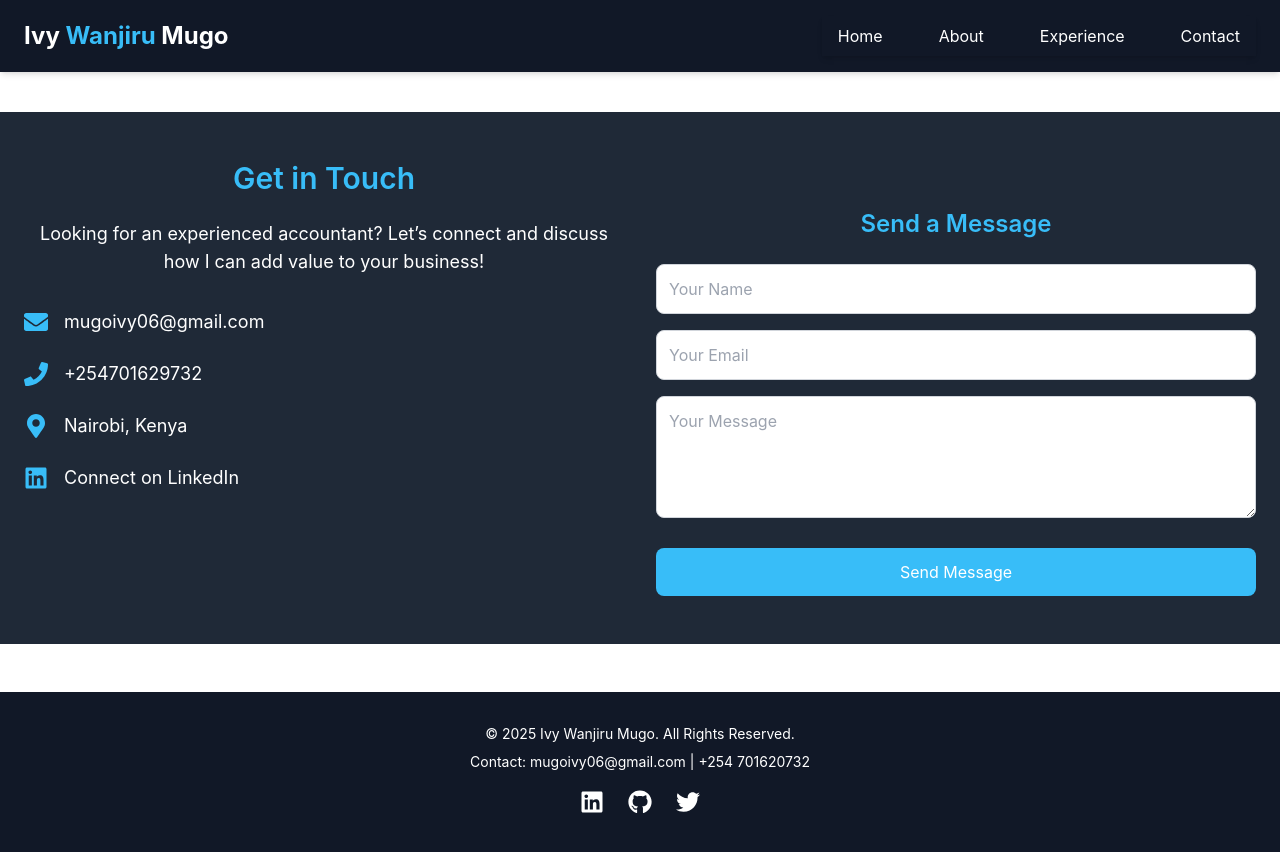
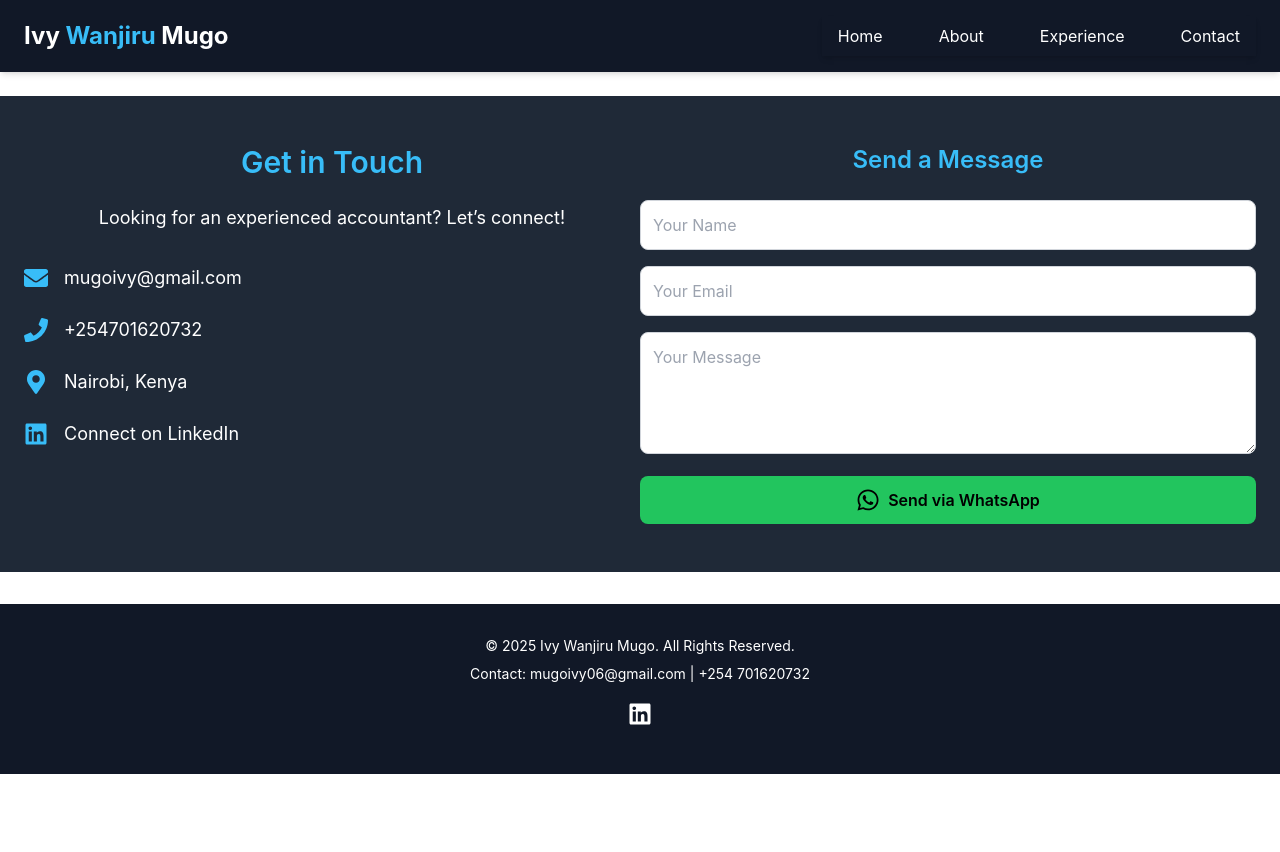
Before and after one commit to sheena849/Random, a React (Create React App) app in the folder super/: page /contact in a window 1280 px wide. Shown: the top 852 px of the page. After the commit the page ends 800 px from the top, so only its background shows below. Built offline with nearby package versions, Linux system fonts and the light colour scheme.

Commit message:
Minor changes

```diff
--- a/super/src/components/Footer.js
+++ b/super/src/components/Footer.js
@@ -1,5 +1,5 @@
 import React from "react";
-import { FaLinkedin, FaGithub, FaTwitter } from "react-icons/fa";
+import { FaLinkedin } from "react-icons/fa";
 
 function Footer() {
   return (
@@ -13,15 +13,10 @@ function Footer() {
         </p>
         {/* Social Media Links */}
         <div className="social-links space-x-6 mb-4">
-          <a href="https://www.linkedin.com/in/ivywanjirumugo" target="_blank" rel="noopener noreferrer" className="hover:text-yellow-400">
+          <a href="https://www.linkedin.com/in/ivy-mugo-a33b132a1/" target="_blank" rel="noopener noreferrer" className="hover:text-yellow-400">
             <FaLinkedin className="text-2xl inline-block" />
           </a>
-          <a href="https://github.com/ivywanjirumugo" target="_blank" rel="noopener noreferrer" className="hover:text-yellow-400">
-            <FaGithub className="text-2xl inline-block" />
-          </a>
-          <a href="https://twitter.com/ivywanjirumugo" target="_blank" rel="noopener noreferrer" className="hover:text-yellow-400">
-            <FaTwitter className="text-2xl inline-block" />
-          </a>
+
         </div>
       </div>
     </footer>
--- a/super/src/pages/About.js
+++ b/super/src/pages/About.js
@@ -90,7 +90,10 @@ function About() {
             >
               <h3 className="text-2xl font-semibold text-white">Education</h3>
               <p className="text-lg text-white">
-                Bachelor's Degree in Accounting – <strong>University Name</strong>
+                Bachelor's Degree in Insuarance – <strong>Technical University Of Kenya </strong>
+              </p>
+              <p className="text-lg text-white">
+                Certified Public Accountant– <strong>Royal Business School </strong>
               </p>
             </motion.div>
           )}
@@ -107,10 +110,10 @@ function About() {
               <h3 className="text-2xl font-semibold text-white">Skills & Expertise</h3>
               <ul className="list-disc pl-6 space-y-2 text-white">
                 <li>Financial Reporting & Analysis</li>
-                <li>Budgeting & Forecasting</li>
+
                 <li>Tax Preparation & Compliance</li>
                 <li>Accounts Payable & Receivable</li>
-                <li>Accounting Software (e.g., QuickBooks, Xero)</li>
+                <li>Accounting Software </li>
               </ul>
             </motion.div>
           )}
--- a/super/src/pages/Contact.js
+++ b/super/src/pages/Contact.js
@@ -1,116 +1,149 @@
-import React from "react";
-import { FaEnvelope, FaPhone, FaMapMarkerAlt, FaLinkedin } from "react-icons/fa";
+import React, { useState } from "react";
+import { FaEnvelope, FaPhone, FaMapMarkerAlt, FaLinkedin, FaWhatsapp } from "react-icons/fa";
 import { motion } from "framer-motion";
 
 function Contact() {
+  const [formData, setFormData] = useState({ name: "", email: "", message: "" });
+
+  const handleChange = (e) => {
+    setFormData({ ...formData, [e.target.name]: e.target.value });
+  };
+
+  const handleWhatsAppSend = () => {
+    const { name, email, message } = formData;
+    if (!name || !email || !message) {
+      alert("Please fill in all fields before sending.");
+      return;
+    }
+
+    const phone = "254701620732";
+    const encodedMessage = encodeURIComponent(
+      `Hello, my name is ${name}. My email is ${email}. Here is my message: ${message}`
+    );
+    const whatsappUrl = `https://api.whatsapp.com/send?phone=${phone}&text=${encodedMessage}`;
+
+    if (window.confirm("You are about to send this message via WhatsApp. Continue?")) {
+      window.open(whatsappUrl, "_blank");
+
+      // Show success message
+      alert("Message sent to Ivy successfully!");
+
+      // Clear form fields
+      setFormData({ name: "", email: "", message: "" });
+
+      // Redirect to the homepage after 2 seconds
+      setTimeout(() => {
+        window.location.href = "/"; // Change this if your portfolio homepage URL is different
+      }, 2000);
+    }
+  };
+
+
   return (
     <motion.section
-      className="contact py-12 px-6 bg-gray-800 text-white mt-24 mb-8 lg:mt-28 lg:mb-12" // Increased top margin to mt-24 or mt-28
+      className="contact py-12 px-6 bg-gray-800 text-white mt-20 lg:mt-24"
       initial={{ opacity: 0, y: 50 }}
       animate={{ opacity: 1, y: 0 }}
       transition={{ duration: 0.8 }}
     >
-      <div className="flex flex-col lg:flex-row justify-between items-start space-y-8 lg:space-y-0">
-        {/* Left side: Contact Info */}
-        <div className="contact-details w-full lg:w-1/2 mr-8">
-          <h2 className="contact-title text-3xl font-semibold text-center mb-6 text-sky-400">Get in Touch</h2>
-          <p className="contact-description text-lg text-center mb-8 text-white">
-            Looking for an experienced accountant? Let’s connect and discuss how I can add value to your business!
-          </p>
+      <div className="flex flex-col lg:flex-row justify-between items-start">
+        {/* Left side */}
+        <div className="contact-details w-full lg:w-1/2">
+          <motion.h2
+            className="text-3xl font-semibold text-center mb-6 text-sky-400"
+            initial={{ opacity: 0, y: -20 }}
+            animate={{ opacity: 1, y: 0 }}
+            transition={{ duration: 1 }}
+          >
+            Get in Touch
+          </motion.h2>
+          <motion.p
+            className="text-lg text-center mb-8"
+            initial={{ opacity: 0, y: -20 }}
+            animate={{ opacity: 1, y: 0 }}
+            transition={{ duration: 1, delay: 0.2 }}
+          >
+            Looking for an experienced accountant? Let’s connect!
+          </motion.p>
 
-          {/* Contact Items */}
-          <motion.div
-            className="contact-info space-y-6"
-            initial={{ opacity: 0 }}
-            animate={{ opacity: 1 }}
-            transition={{ delay: 0.5, duration: 0.8 }}
-          >
-            <motion.div
-              className="contact-item flex items-center space-x-4"
-              whileHover={{ scale: 1.1 }}
-              initial={{ opacity: 0 }}
-              animate={{ opacity: 1 }}
-              transition={{ delay: 0.6, duration: 0.8 }}
-            >
-              <FaEnvelope className="contact-icon text-2xl text-sky-400" />
-              <a href="mailto:ivy@example.com" className="text-lg text-white hover:underline">mugoivy06@gmail.com</a>
-            </motion.div>
+          <div className="space-y-6">
+            <div className="flex items-center space-x-4">
+              <FaEnvelope className="text-2xl text-sky-400" />
+              <a href="mailto:mugoivy@gmail.com" className="text-lg text-white hover:underline">
+                mugoivy@gmail.com
+              </a>
+            </div>
 
-            <motion.div
-              className="contact-item flex items-center space-x-4"
-              whileHover={{ scale: 1.1 }}
-              initial={{ opacity: 0 }}
-              animate={{ opacity: 1 }}
-              transition={{ delay: 0.7, duration: 0.8 }}
-            >
-              <FaPhone className="contact-icon text-2xl text-sky-400" />
-              <a href="tel:+1234567890" className="text-lg text-white hover:underline">+254701629732</a>
-            </motion.div>
+            <div className="flex items-center space-x-4">
+              <FaPhone className="text-2xl text-sky-400" />
+              <a href="tel:+254701629732" className="text-lg text-white hover:underline">
+                +254701620732
+              </a>
+            </div>
 
-            <motion.div
-              className="contact-item flex items-center space-x-4"
-              whileHover={{ scale: 1.1 }}
-              initial={{ opacity: 0 }}
-              animate={{ opacity: 1 }}
-              transition={{ delay: 0.8, duration: 0.8 }}
-            >
-              <FaMapMarkerAlt className="contact-icon text-2xl text-sky-400" />
+            <div className="flex items-center space-x-4">
+              <FaMapMarkerAlt className="text-2xl text-sky-400" />
               <p className="text-lg text-white">Nairobi, Kenya</p>
-            </motion.div>
+            </div>
 
-            <motion.div
-              className="contact-item flex items-center space-x-4"
-              whileHover={{ scale: 1.1 }}
-              initial={{ opacity: 0 }}
-              animate={{ opacity: 1 }}
-              transition={{ delay: 0.9, duration: 0.8 }}
-            >
-              <FaLinkedin className="contact-icon text-2xl text-sky-400" />
-              <a href="https://linkedin.com/in/ivywanjirumugo" target="_blank" rel="noopener noreferrer" className="text-lg text-white hover:underline">
+            <div className="flex items-center space-x-4">
+              <FaLinkedin className="text-2xl text-sky-400" />
+              <a
+                href="https://www.linkedin.com/in/ivy-mugo-a33b132a1/"
+                target="_blank"
+                rel="noopener noreferrer"
+                className="text-lg text-white hover:underline"
+              >
                 Connect on LinkedIn
               </a>
-            </motion.div>
-          </motion.div>
+            </div>
+          </div>
         </div>
 
-        {/* Right side: Contact Form */}
+        {/* Right side: Form */}
         <div className="contact-form w-full lg:w-1/2">
           <motion.div
-            className="contact-form mt-12"
-            initial={{ opacity: 0 }}
-            animate={{ opacity: 1 }}
-            transition={{ delay: 1, duration: 0.8 }}
+            initial={{ opacity: 0, y: -20 }}
+            animate={{ opacity: 1, y: 0 }}
+            transition={{ duration: 1 }}
           >
             <h3 className="text-2xl font-semibold text-center mb-6 text-sky-400">Send a Message</h3>
-            <form>
-              <motion.input
+            <form onSubmit={(e) => e.preventDefault()}>
+              <input
                 type="text"
+                name="name"
                 placeholder="Your Name"
                 required
-                className="w-full p-3 mb-4 rounded-lg border border-gray-300 focus:outline-none focus:ring-2 focus:ring-sky-400"
-                whileFocus={{ scale: 1.05 }}
+                value={formData.name}
+                onChange={handleChange}
+                className="w-full p-3 mb-4 text-black rounded-lg border border-gray-300 focus:outline-none focus:ring-2 focus:ring-sky-400"
               />
-              <motion.input
+              <input
                 type="email"
+                name="email"
                 placeholder="Your Email"
                 required
-                className="w-full p-3 mb-4 rounded-lg border border-gray-300 focus:outline-none focus:ring-2 focus:ring-sky-400"
-                whileFocus={{ scale: 1.05 }}
+                value={formData.email}
+                onChange={handleChange}
+                className="w-full p-3 mb-4 text-black rounded-lg border border-gray-300 focus:outline-none focus:ring-2 focus:ring-sky-400"
               />
-              <motion.textarea
+              <textarea
+                name="message"
                 placeholder="Your Message"
                 rows="4"
                 required
-                className="w-full p-3 mb-6 rounded-lg border border-gray-300 focus:outline-none focus:ring-2 focus:ring-sky-400"
-                whileFocus={{ scale: 1.05 }}
-              ></motion.textarea>
-              <motion.button
-                type="submit"
-                className="w-full bg-sky-400 text-white py-3 rounded-lg hover:bg-sky-500 transition-all duration-300"
-                whileHover={{ scale: 1.1 }}
+                value={formData.message}
+                onChange={handleChange}
+                className="w-full p-3 mb-4 text-black rounded-lg border border-gray-300 focus:outline-none focus:ring-2 focus:ring-sky-400"
+              />
+              <button
+                type="button"
+                onClick={handleWhatsAppSend}
+                className="w-full bg-green-500 text-black font-semibold py-3 rounded-lg flex items-center justify-center space-x-2 hover:bg-green-600 transition-all duration-300"
               >
-                Send Message
-              </motion.button>
+                <FaWhatsapp className="text-2xl" />
+                <span>Send via WhatsApp</span>
+              </button>
             </form>
           </motion.div>
         </div>
```
Also changed, not shown: super/src/pages/Experience.js (+20 -14 lines), super/src/pages/Home.js (+10 -5 lines), 1 other file (tests, documents, lock files or other folders).
